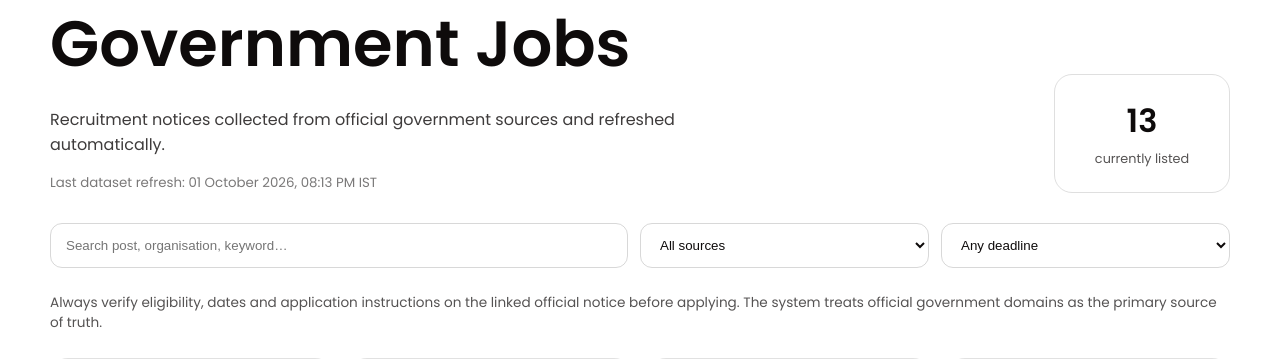
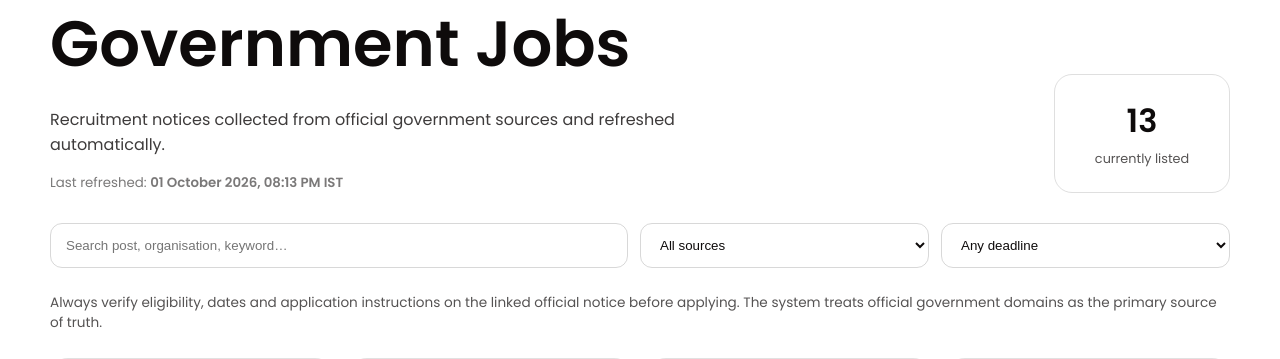
Before and after one commit to Naskar-Sayan/portfolio, a Flask app: page /government-jobs in a window 1280 px wide. Shown: the part 117-476 px from the top of the page. Run offline with Flask 3, Linux system fonts and the light colour scheme; parts of the project's set-up code (start-up, migrations or seed data) failed here and were passed over.

Commit message:
Improve government jobs refresh display

```diff
--- a/templates/government_jobs.html
+++ b/templates/government_jobs.html
@@ -10,7 +10,7 @@
       <p class="eyebrow">GOVERNMENT JOB DISCOVERY</p>
       <h1>Government Jobs</h1>
       <p>Recruitment notices collected from official government sources and refreshed automatically.</p>
-      {% if generated_at %}<small class="govjobs-updated">Last dataset refresh: {{ generated_at }}</small>{% endif %}
+      {% if generated_at %}<small class="govjobs-updated"><span class="refresh-dot"></span> Last refreshed: <strong>{{ generated_at }}</strong></small>{% endif %}
     </div>
     <div class="govjobs-stat">
       <strong>{{ jobs|length }}</strong>
```
